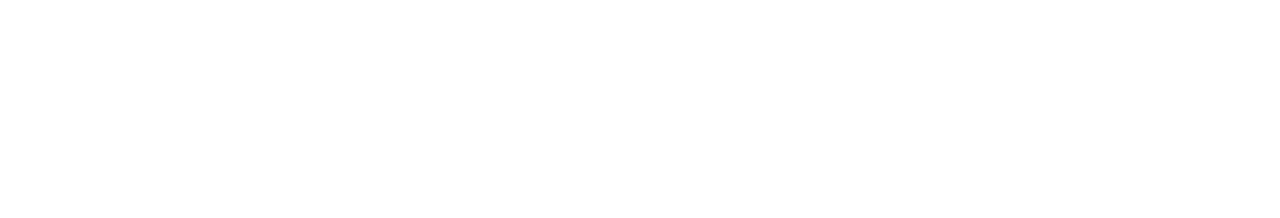
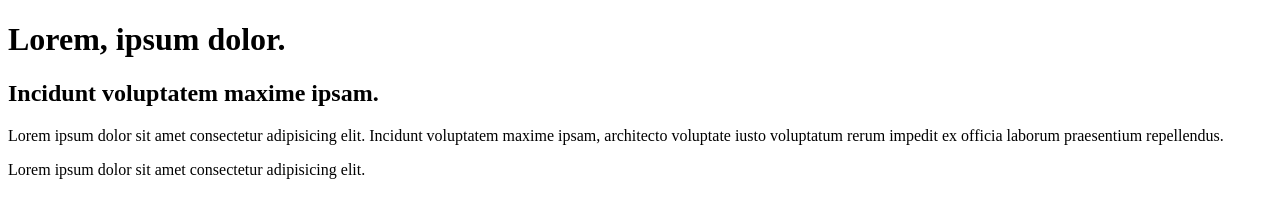
Before and after one commit to Pawelwgithub/learning-git-2, a plain HTML site: page index.html in a window 1280 px wide. Drawn offline with Linux system fonts and the light colour scheme; files that its build step writes are made by us from their sources.

Commit message:
Add html for page title, section title, tag <p>

```diff
--- a/index.html
+++ b/index.html
@@ -10,7 +10,10 @@
     </head>
 
     <body>
-
+        <h1 class="page-title">Lorem, ipsum dolor.</h1>
+        <h2 class="section-title">Incidunt voluptatem maxime ipsam.</h2>
+        <p>Lorem ipsum dolor sit amet consectetur adipisicing elit. Incidunt voluptatem maxime ipsam, architecto voluptate iusto voluptatum rerum impedit ex officia laborum praesentium repellendus.</p>
+        <p>Lorem ipsum dolor sit amet consectetur adipisicing elit.</p>
     </body>
 
 </html>
```
